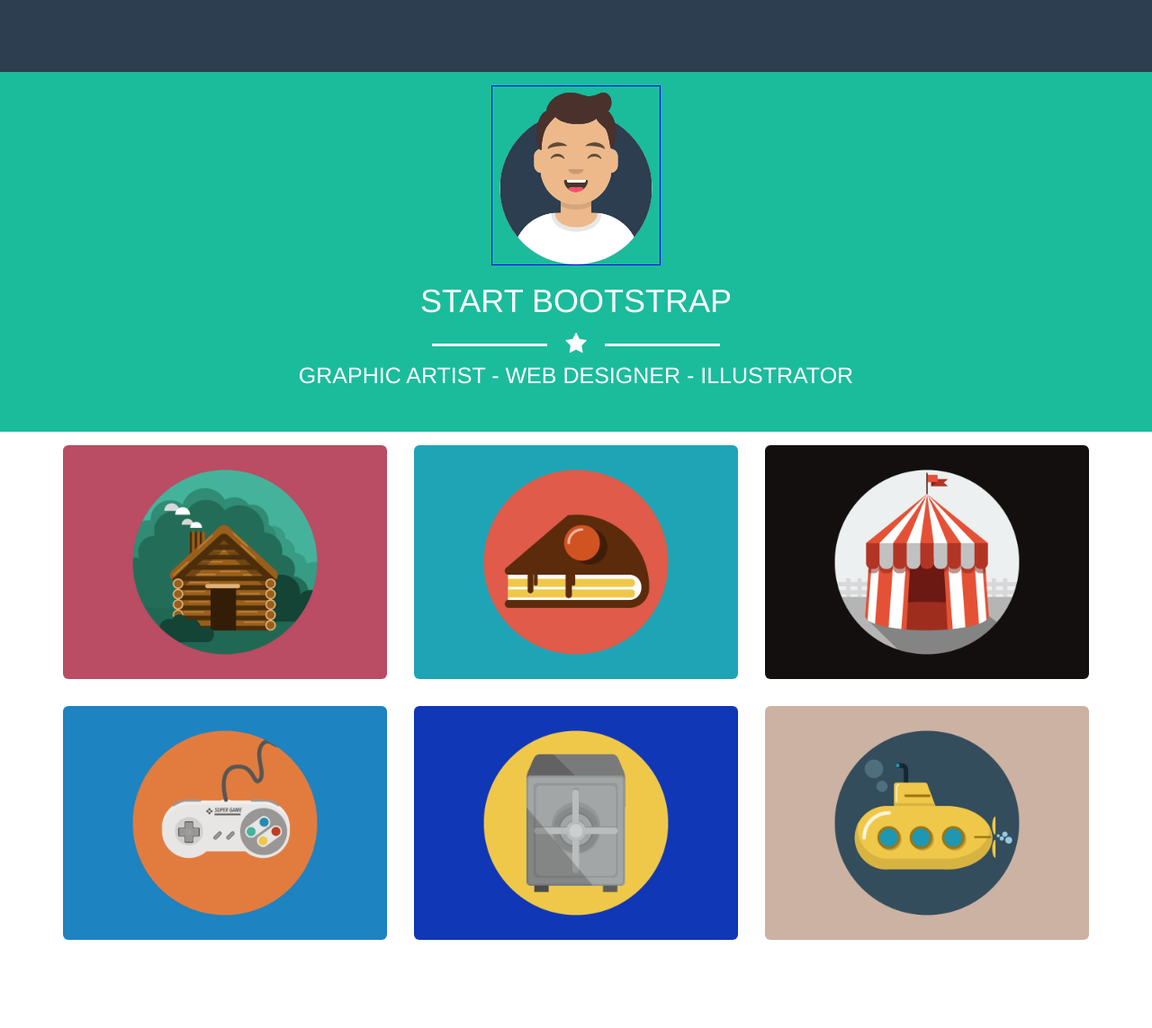
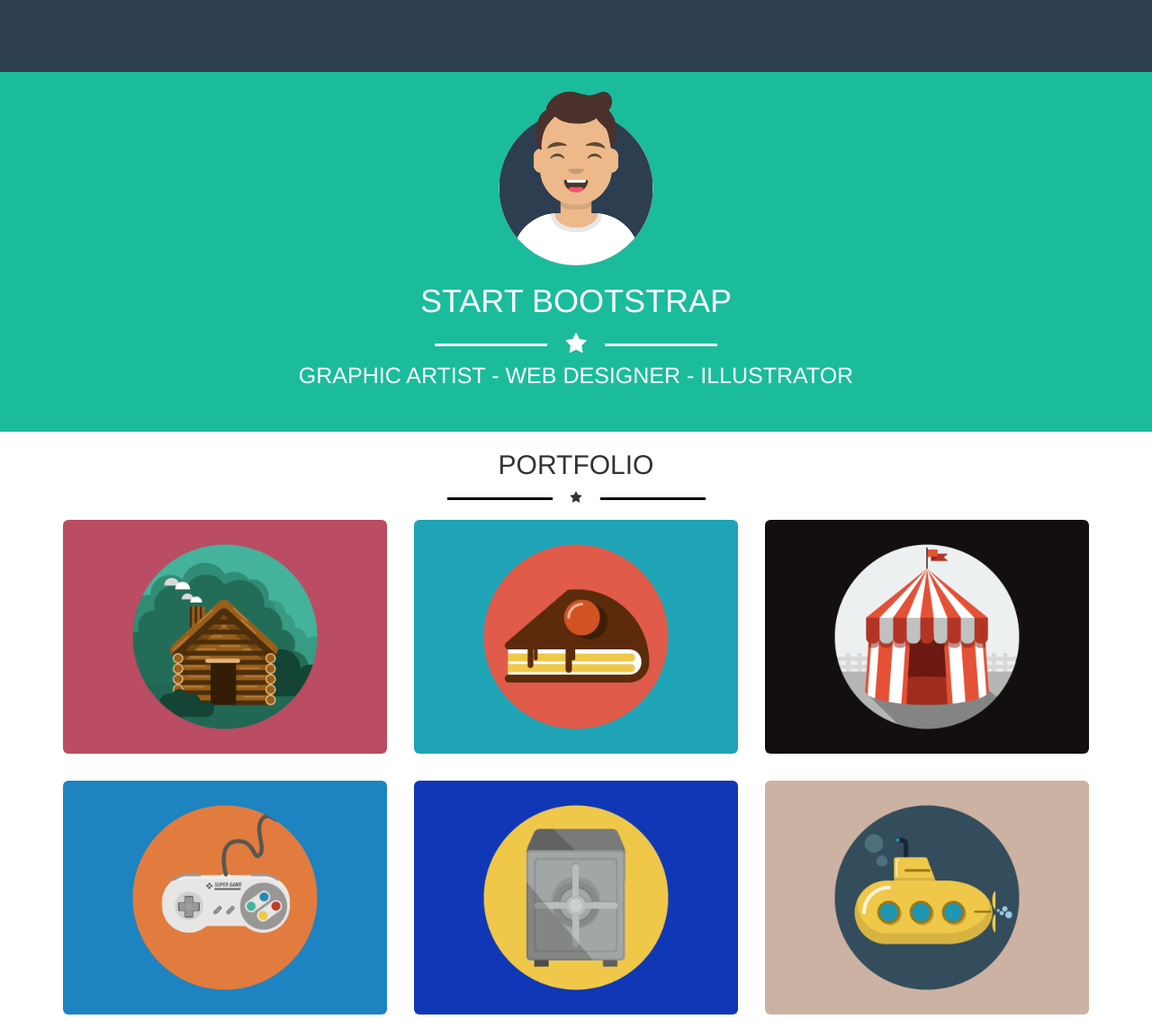
Before and after one commit to AlexAsole/html-css-bootstrap-freelancer, a plain HTML site: page index.html in a window 1280 px wide. Shown: the whole page at 90% size. Before the commit the page ends 1060 px from the top, so only its background shows below. Drawn offline with nearby package versions, Linux system fonts and the light colour scheme.

Commit message:
first content checked

```diff
--- a/css/style.css
+++ b/css/style.css
@@ -13,7 +13,6 @@ nav{
 }
 .intestazione img{
   height: 200px;
-  border: 1px solid blue;
 }
 .line::after,.line::before{
   content: "";
@@ -28,3 +27,6 @@ nav{
   padding-top: 15px;
   padding-bottom: 15px;
 }
+.content .line::after, .content .line::before{
+  background-color: #000;
+}
--- a/index.html
+++ b/index.html
@@ -9,14 +9,16 @@
     <link rel="stylesheet" href="css/style.css">
   </head>
   <body>
-    <div class="conteiner-fluid">
+    <div class="container-fluid">
+      <div class="row">
 
       <nav>
         <!-- la nav-bar domani -->
       </nav>
+    </div>
       <!-- jumbotron -->
       <div class="row">
-        <div class="col-xs-12 col-sm-12 intestazione ">
+        <div class="col-xs-12 intestazione ">
           <img src="img/avataaars.svg" alt="">
           <h1>start bootstrap</h1>
           <div class="line"><i class="fa fa-star" aria-hidden="true"></i></div>
@@ -25,7 +27,11 @@
       </div>
       <!-- end jumbotron -->
       <!-- primo container -->
-      <div class="container">
+      <div class="container content">
+        <div class="row text-center text-uppercase">
+            <h2>portfolio</h2>
+            <div class="line"><i class="fa fa-star" aria-hidden="true"></i></div>
+        </div>
         <div class="row content">
           <div class="col-xs-12 col-sm-6 col-md-4"><img class="img-responsive img-rounded" src="img/home.png" alt=""></div>
           <div class="col-xs-12 col-sm-6 col-md-4"><img class="img-responsive img-rounded" src="img/cake.png" alt=""></div>
```
